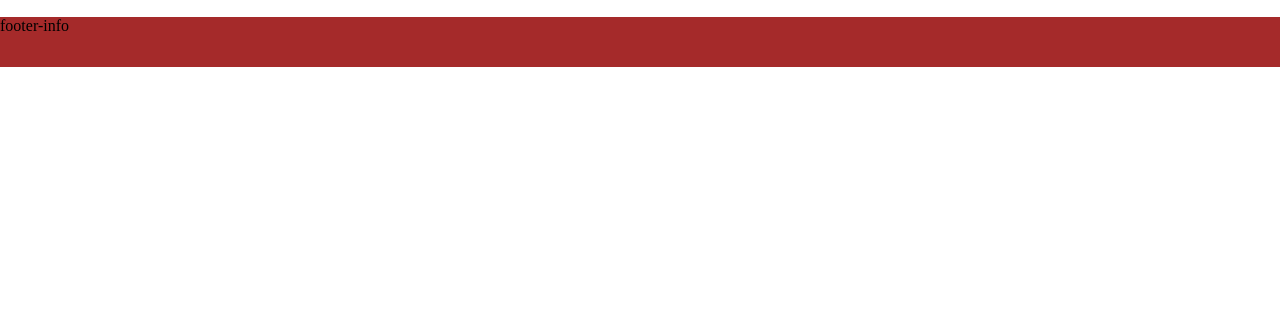
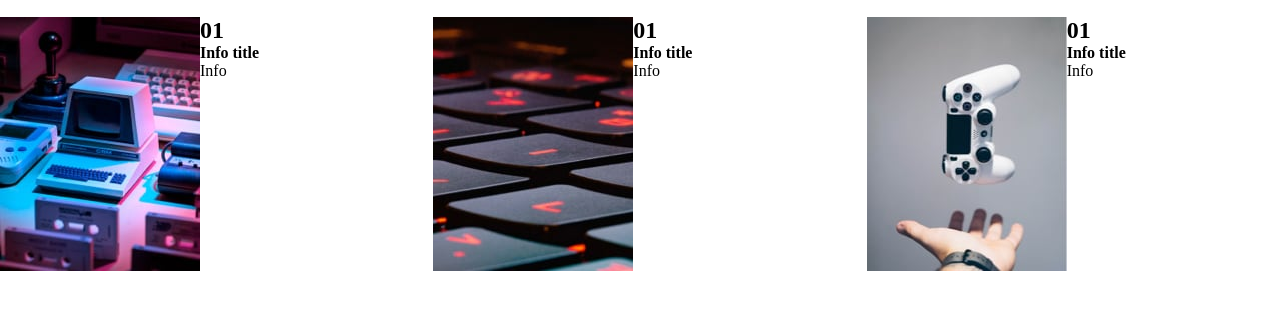
Before and after one commit to mistakeltu/fem_homepage_main, a website: page index.html in a window 1280 px wide. Shown: the part 724-1034 px from the top of the page. Before the commit the page ends 891 px from the top, so only its background shows below. Drawn offline with Linux system fonts and the light colour scheme.

Commit message:
Update and footer grid

```diff
--- a/css/base/layout.css
+++ b/css/base/layout.css
@@ -106,12 +106,24 @@
   font-weight: 600;
 }
 
+.news-about:hover {
+  color: hsl(35, 77%, 62%);
+}
+
 /* FOOTER */
 
 .footer-info {
   grid-column: 1/4;
-  height: 50px;
-  background-color: brown;
+}
+
+.footer-box {
+  display: flex;
+}
+
+.footer-grid {
+  display: grid;
+  gap: 20px;
+  grid-template-columns: 1fr 1fr 1fr;
 }
 
 /* MEDIA */
@@ -149,4 +161,7 @@
     grid-column: 1/3;
     grid-row: 4;
   }
+  .footer-grid {
+    grid-template-columns: 1fr;
+  }
 }
--- a/index.html
+++ b/index.html
@@ -63,7 +63,34 @@
           </div>
         </div>
       </div>
-      <div class="footer-info">footer-info</div>
+      <div class="footer-info">
+        <div class="footer-grid">
+          <div class="footer-box">
+            <img src="./images/image-retro-pcs.jpg" alt="Image 1" />
+            <div class="info-box">
+              <h2>01</h2>
+              <h4>Info title</h4>
+              <p>Info</p>
+            </div>
+          </div>
+          <div class="footer-box">
+            <img src="./images/image-top-laptops.jpg" alt="Image 1" />
+            <div class="info-box">
+              <h2>01</h2>
+              <h4>Info title</h4>
+              <p>Info</p>
+            </div>
+          </div>
+          <div class="footer-box">
+            <img src="./images/image-gaming-growth.jpg" alt="Image 1" />
+            <div class="info-box">
+              <h2>01</h2>
+              <h4>Info title</h4>
+              <p>Info</p>
+            </div>
+          </div>
+        </div>
+      </div>
       <div class="side-news">
         <div class="news">
           <h1 class="side-news-title">New</h1>
```
